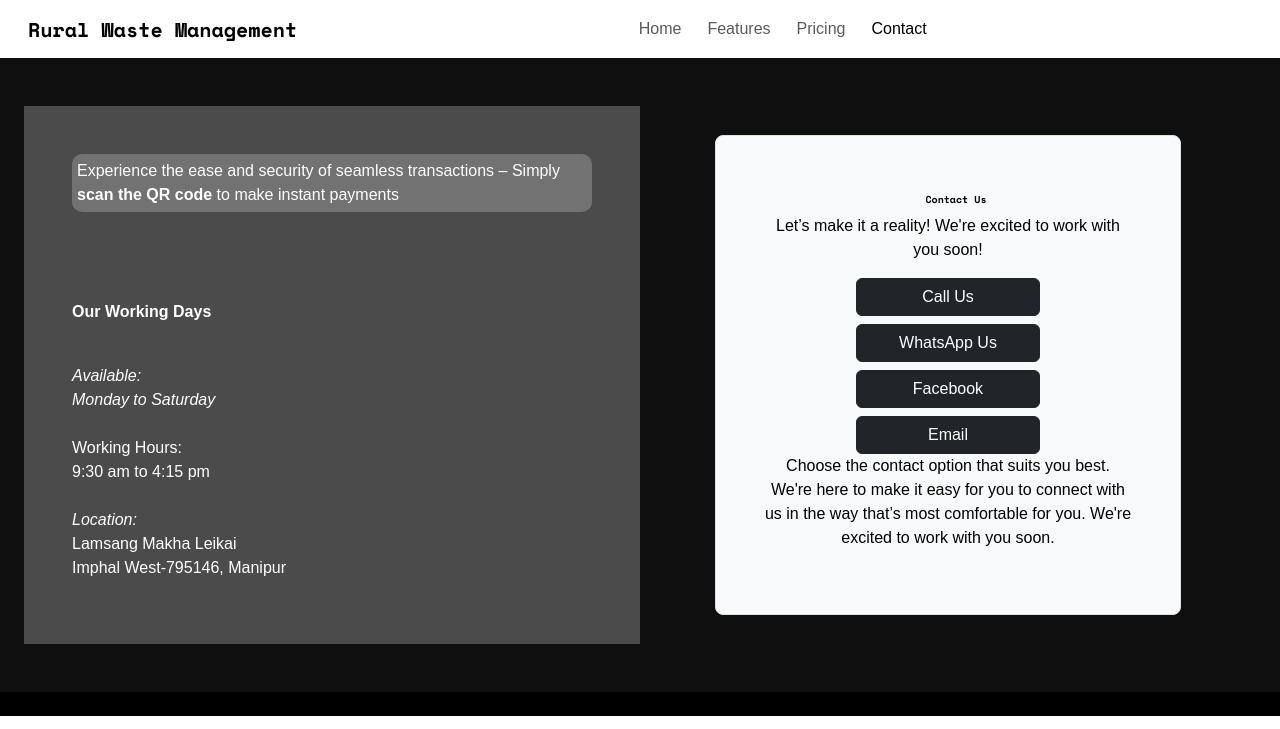
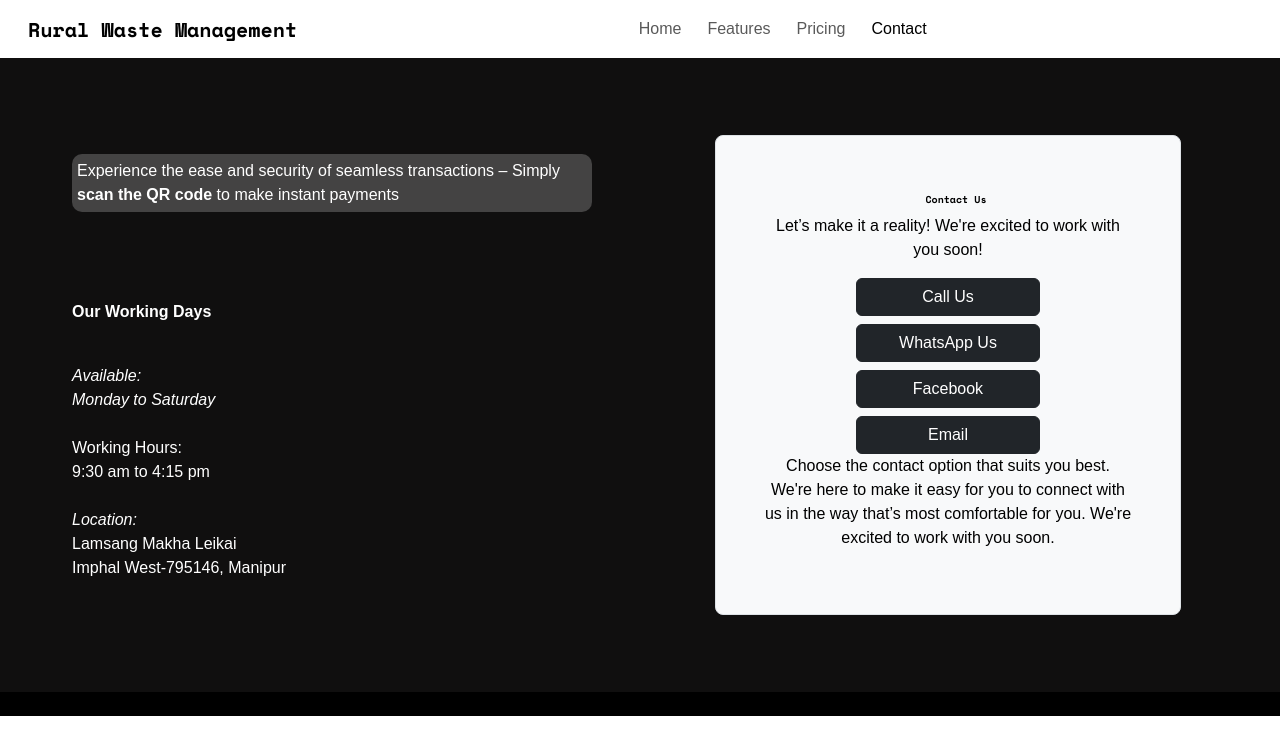
Before and after one commit to gorojit/progress-4-aug, a plain HTML site: page contact.html in a window 1280 px wide. Shown: the top 729 px of the page. Drawn offline with nearby package versions, Linux system fonts and the light colour scheme.

Commit message:
Update style2.css

```diff
--- a/style2.css
+++ b/style2.css
@@ -80,7 +80,6 @@ h2{
     padding: 3rem;
 }
 .col-lg-6{
-    background-color: rgba(255, 255, 255, 0.251);
     padding: 48px;
 }
 
```
